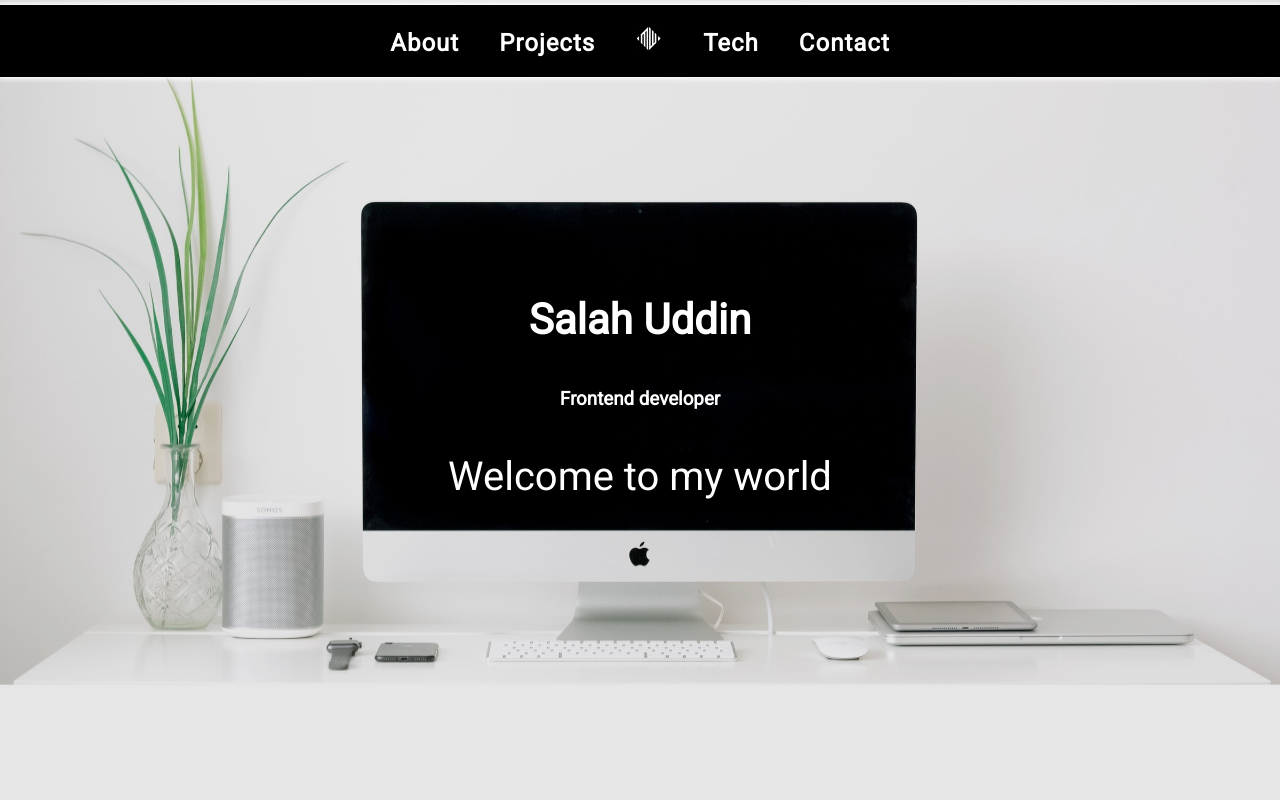
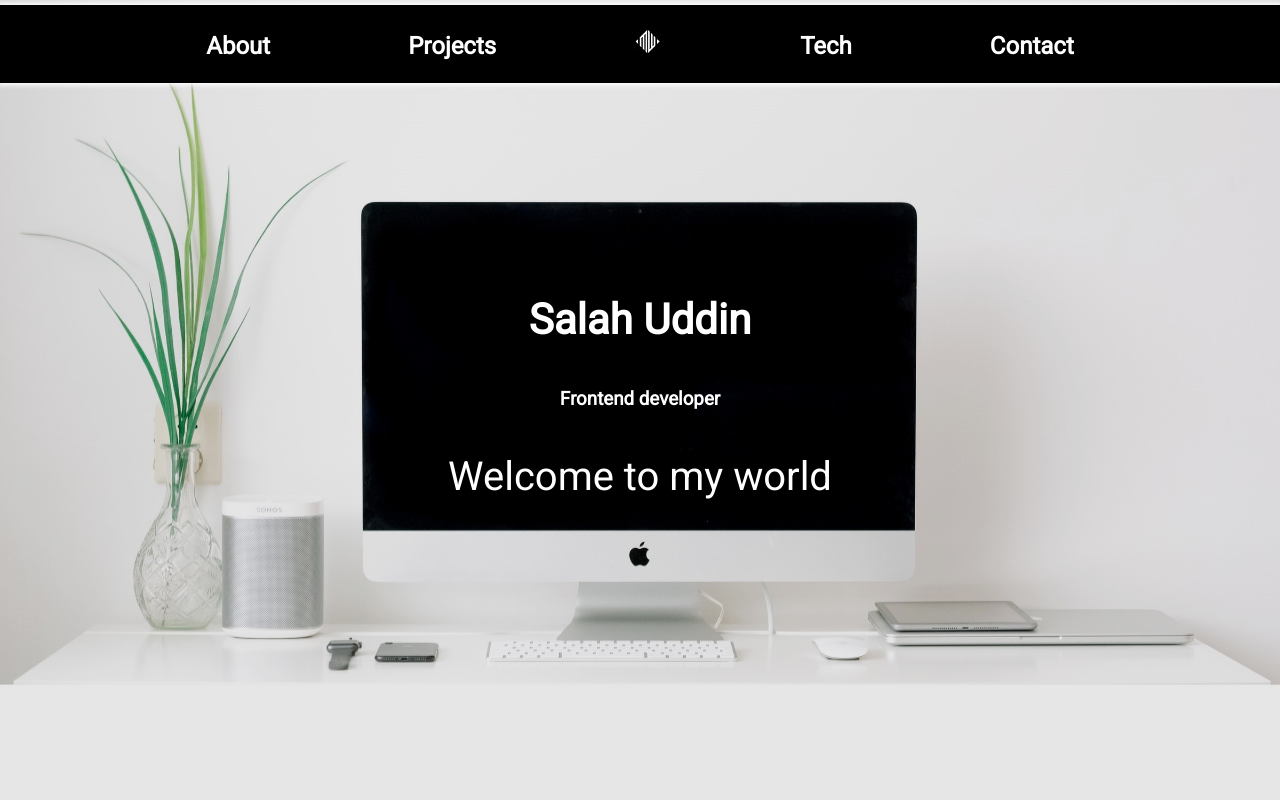
Before and after one commit to SalahUddin7/Portfolio-React.js, a React (Create React App) app: page / in a window 1280 px wide. Shown: the top 800 px of the page. Built offline with nearby package versions, Linux system fonts and the light colour scheme.

Commit message:
Header CSS edited

```diff
--- a/src/components/AboutSection.jsx
+++ b/src/components/AboutSection.jsx
@@ -3,7 +3,7 @@ import Profile from '../assets/salahuddin-profile-image-png.png';
 
 export default function AboutSection() {
   return (
-    <div className="section">
+    <div className="section" id="about">
       <div className="grid-container">
         <div className="item1">
           <h1>About Me</h1>
--- a/src/components/ContactSection.jsx
+++ b/src/components/ContactSection.jsx
@@ -5,7 +5,7 @@ import { FaRegEnvelope } from 'react-icons/fa';
 
 export default function ContactSection() {
   return (
-    <div className="container-section">
+    <div className="container-section" id="contact">
       <div className="contact-container">
         <div className="item1">
           <h1>Contact Me-1</h1>
--- a/src/components/HeroSection.jsx
+++ b/src/components/HeroSection.jsx
@@ -3,7 +3,7 @@ import Hero from '../assets/hero-section-image-by-nick-fewings-nbwmNehHvis-unspl
 
 export default function HeroSection() {
   return (
-    <div className="hero-section">
+    <div className="hero-section" id="hero">
       <img
         src={Hero}
         alt=" an immage of computer captured by nick-fewings used in hero-section"
--- a/src/components/NavBar.jsx
+++ b/src/components/NavBar.jsx
@@ -22,7 +22,7 @@ export default function NavBar() {
             </a>
           </li>
           <li>
-            <a href="#tech">Tech</a>
+            <a href="#technology">Tech</a>
           </li>
           <li>
             <a href="#contact">Contact</a>
--- a/src/components/ProjectSection.jsx
+++ b/src/components/ProjectSection.jsx
@@ -16,7 +16,7 @@ export default function ProjectSection({ setModal }) {
     setModal(<ProjectModal project={project} />);
   }
   return (
-    <div className="project-section">
+    <div className="project-section" id="projects">
       <div className="project-container">
         <div className="item-one">
           <h1>Projects</h1>
--- a/src/css/NavBar.css
+++ b/src/css/NavBar.css
@@ -16,14 +16,29 @@ nav ul {
 
 nav ul li {
   display: inline-block;
-  padding: 20px;
+  padding: 15px;
 }
 
 nav ul li a {
   text-decoration: none;
   font-size: var(--font-size-heading);
-  letter-spacing: 1px;
   color: white;
   font-weight: bolder;
   scroll-behavior: smooth;
 }
+
+/* Medium devices (landscape tablets, 768px and up) */
+
+@media only screen and (min-width: 768px) {
+  nav ul li a {
+    padding: 16px;
+  }
+}
+
+/* Large devices (laptops/desktops, 992px and up) */
+@media only screen and (min-width: 992px) {
+  nav ul li {
+    padding: 18px;
+    margin: 5px 35px;
+  }
+}
```
